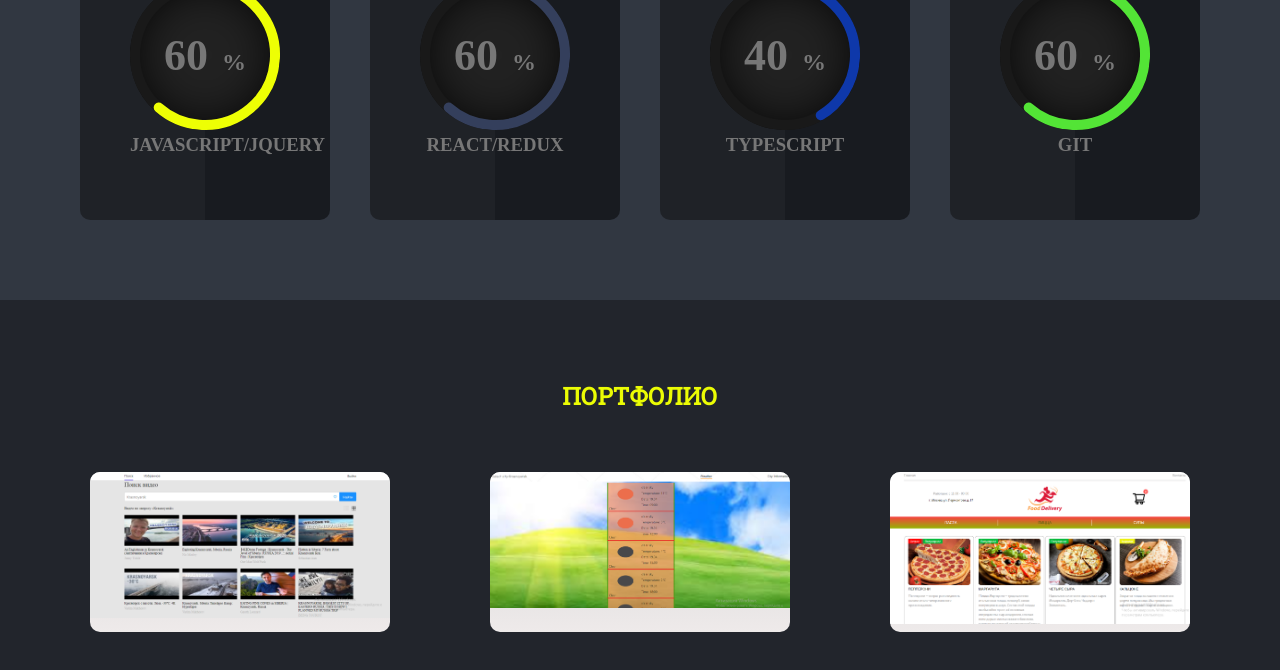
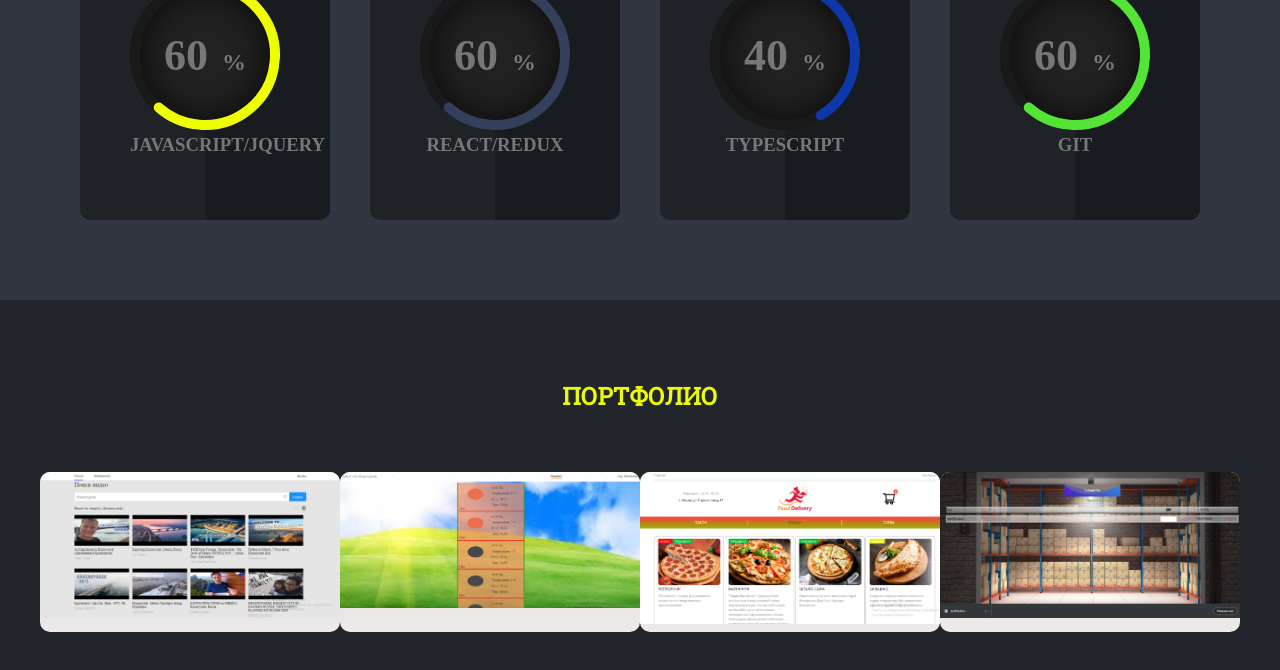
Before and after one commit to AztekAztek74/portfolio, a website built with webpack: page src/html/index.html in a window 1280 px wide. Shown: the part 2192-2862 px from the top of the page. Built offline with nearby package versions, Linux system fonts and the light colour scheme; files whose address does not match are found by name; a web font is replaced by a local one.

Commit message:
Add work

```diff
--- a/src/html/index.html
+++ b/src/html/index.html
@@ -116,7 +116,7 @@
                 <a class="information__inner-click" href="mailto:sizyh.nikita@bk.ru">sizyh.nikita@bk.ru</a>
             </span>
         </p>
-        <a class="information__inner-button" href="https://krasnoyarsk.hh.ru/resume/9e2a8429ff075e5f880039ed1f356b434f5574" target="_blank">Резюме</a>
+        <a class="information__inner-button" href="https://drive.google.com/file/d/1qlTrxq5iG1NuA_9GtODMWF4ZrC77bvme/view?usp=sharing" target="_blank">Резюме</a>
         <div class="information__social-container">
                 <!-- Social -->
             <section class="social">
@@ -349,6 +349,31 @@
             </div>
         </div>
 
+        <div class="portfolio__item">
+            <div class="portfolio__front">
+                <img class="portfolio__img" src="./img/works/FileStorage.png" alt="work">
+            </div>
+            <div class="portfolio__back">
+                <div class="portfolio__content">
+                    <h1 class="portfolio__project">File storage</h1>
+                    <p class="portfolio__description">Приложение для загрузки и скачивания файлов. Уникальность сравнивается sha256. Файлы предоставляются только пользователю, который их загрузил. Frontend - Angular, Backend - c#, EF, MsSQL</p>
+
+                    <div class="portfolio__social">
+                        <a class="portfolio__ref" href="https://github.com/AztekAztek74/FileStorage" target="_blank">
+                            <svg class="portfolio__icon">
+                                <use xlink:href="#github"></use>
+                            </svg>
+                        </a>
+                        <a class="portfolio__ref" href="https://github.com/AztekAztek74/FileStorageAngularCLI" target="_blank">
+                            <svg class="portfolio__icon">
+                                <use xlink:href="#github"></use>
+                            </svg>
+                        </a>
+                    </div>
+                </div>
+            </div>
+        </div>
+
     </div>
 </section> <!-- /Portfolio -->
 
```
Also changed, not shown: src/img/works/FileStorage.png (added).
